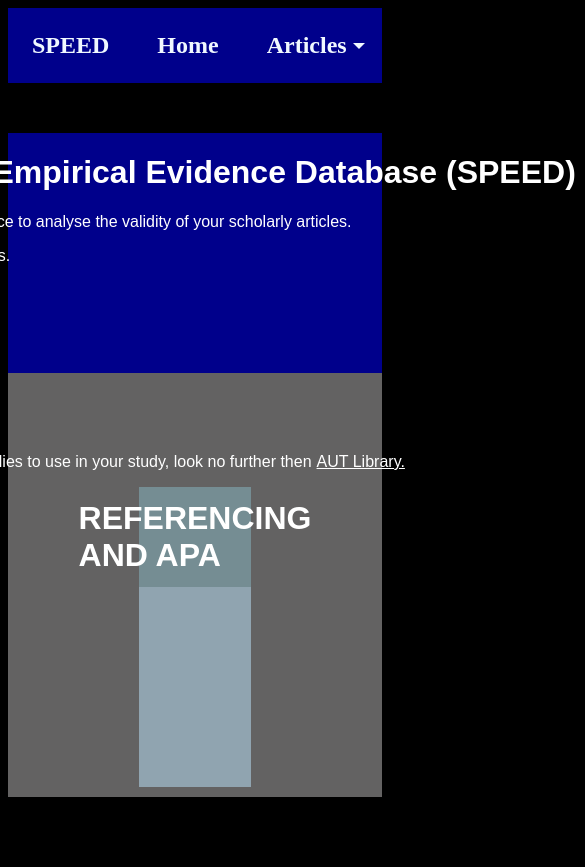
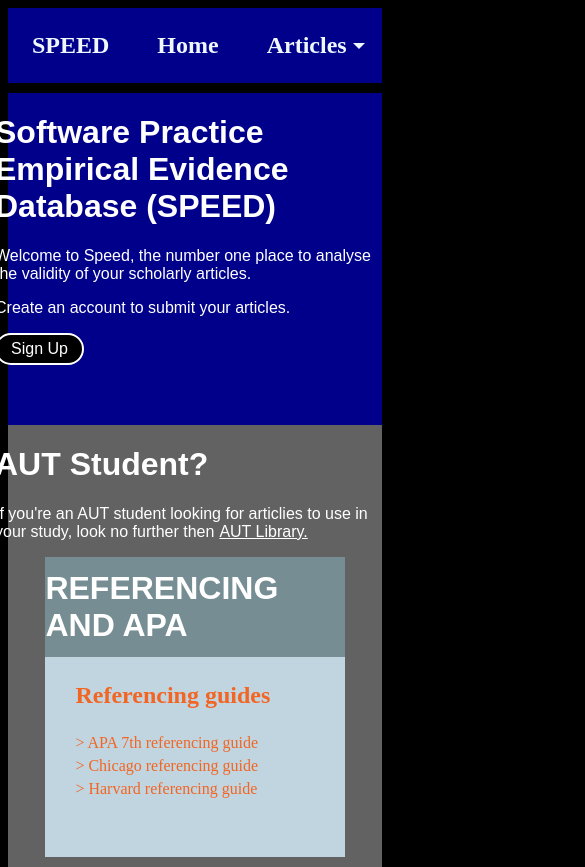
Before and after one commit to christo834/CISE-assignment-1B, a Next.js app in the folder frontend/: page / in a window 390 px wide. Shown: the top 867 px of the page, 585 px wide, since content can reach past the window. Before the commit the page ends 844 px from the top, so only its background shows below. Built offline with nearby package versions, Linux system fonts and the light colour scheme; a web font is replaced by a local one.

Commit message:
device responsiveness

```diff
--- a/frontend/src/pages/index.tsx
+++ b/frontend/src/pages/index.tsx
@@ -33,6 +33,28 @@
             <div className="home-guideline-design">
               <h1>REFERENCING AND APA</h1>
             </div>
+            <h2 className="refer-link">Referencing guides</h2>
+            <a
+              href="https://aut.ac.nz.libguides.com/APA7th"
+              target="_blank"
+              className="refer-link"
+            >
+              &gt; APA 7th referencing guide
+            </a>
+            <a
+              href="https://aut.ac.nz.libguides.com/turabian"
+              target="_blank"
+              className="refer-link"
+            >
+              &gt; Chicago referencing guide
+            </a>
+            <a
+              href="https://aut.ac.nz.libguides.com/Harvard"
+              target="_blank"
+              className="refer-link"
+            >
+              &gt; Harvard referencing guide
+            </a>
           </div>
         </div>
       </div>
--- a/frontend/src/styles/index.scss
+++ b/frontend/src/styles/index.scss
@@ -20,9 +20,53 @@
     background-color: darkblue;
 }
 
+@media screen and (max-width: 768px) {
+    .container {
+        /* Adjust styles for smaller screens */
+        top: 20px; /* Example: reduce the top spacing */
+    }
+}
+
+/* Media query for screens with a maximum width of 480px (phones) */
+@media screen and (max-width: 480px) {
+    .container {
+        /* Adjust styles for even smaller screens */
+        top: 10px; /* Example: reduce the top spacing further */
+    }
+}
+
+@media screen and (max-width: 480px) {
+    .container {
+        width:100%;
+    }
+}
+
 .container-within {
     width: 120ch;
 }
+
+@media screen and (max-width: 768px) {
+    .container-within {
+        /* Adjust styles for smaller screens */
+        width:80ch; /* Example: reduce the top spacing */
+    }
+}
+
+/* Media query for screens with a maximum width of 480px (phones) */
+@media screen and (max-width: 480px) {
+    .container-within {
+        /* Adjust styles for even smaller screens */
+        width: 50ch; /* Example: reduce the top spacing further */
+    }
+}
+
+@media screen and (max-width: 360px) {
+    .container-within {
+        /* Adjust styles for even smaller screens */
+        width: 20ch; /* Example: reduce the top spacing further */
+    }
+}
+
 
 p {
     font-family: var(--Gab);
@@ -53,9 +97,7 @@
         flex-direction: column;
         width: 100%;
         align-items: center;
-        margin: 0 auto;
         position: relative;
-
         top: 50px;
         background-color: rgb(99, 98, 98);
 }
@@ -69,12 +111,30 @@
     display: flex;
     flex-direction: column;
     width: 30%;
-    align-items: center;
     position: relative;
-    background-color: #90A4B0;
+    background-color: #c1d5e0;
     margin-bottom: 10px;
     height:300px
 }
+
+@media screen and (max-width: 768px){
+    .apa-ref-container{
+        width:50%;
+    }
+}
+
+@media screen and (max-width: 480px){
+    .apa-ref-container{
+        width:80%;
+    }
+}
+
+@media screen and (max-width: 360px){
+    .apa-ref-container{
+        width:80%;
+    }
+}
+
 
 .home-guideline-design{
     background-color: #758d93;
@@ -85,3 +145,40 @@
     align-items: center;
     justify-content:center;
 }
+
+@media screen and (min-width: 768px){
+    .home-guideline-design{
+        height: 200px;
+    }
+}
+
+@media screen and (min-width: 480px){
+    .home-guideline-design{
+        height: 100px;
+    }
+}
+
+.refer-link{
+    text-decoration:none;
+    color:#f26522;
+    margin-left: 30px;
+    padding-top: 5px;
+}
+
+@media screen and (min-width: 768px){
+    .refer-link{
+        margin-left: 20px;
+    }
+}
+
+@media screen and (min-width: 480px){
+    .refer-link{
+        align-items: center;
+    }
+}
+
+@media screen and (min-width: 360px){
+    .refer-link{
+        align-items: center;
+    }
+}
```
